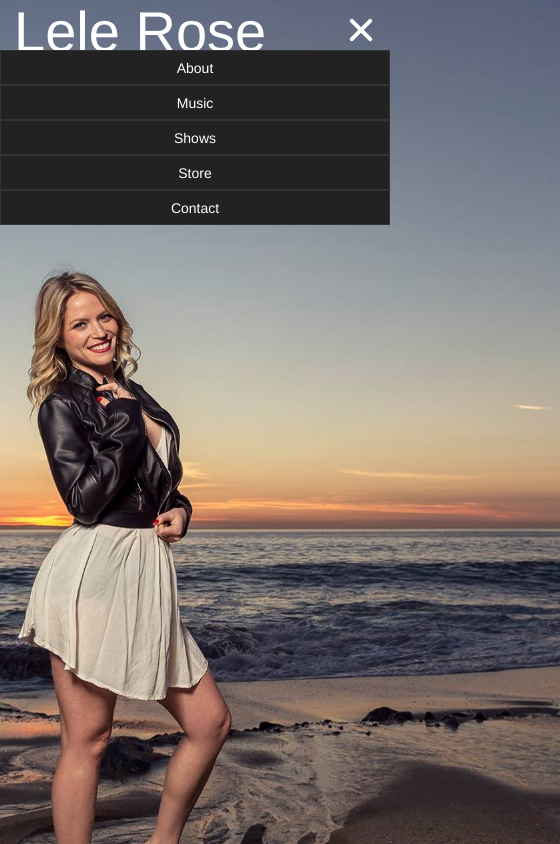
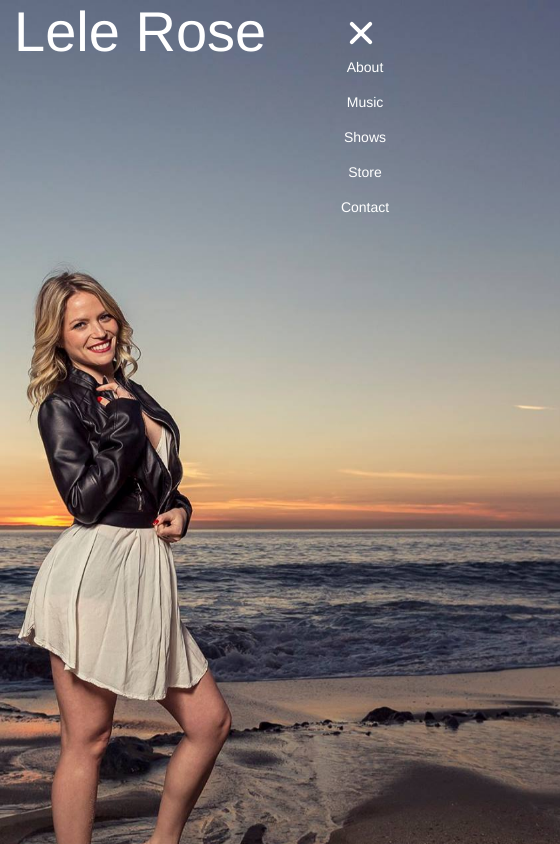
Before and after one commit to AT89/lele, a plain HTML site: page index.html in a window 390 px wide. Both pictures are taken after a click on the label 361 px from the left and 29 px from the top of the page. Shown: the whole page, 560 px wide, since content can reach past the window. Drawn offline with nearby package versions, Linux system fonts and the light colour scheme.

Commit message:
navbar mobile right align

```diff
--- a/css/style.css
+++ b/css/style.css
@@ -9,7 +9,7 @@ img.bg {
   left: 0;
   z-index: -1;
 }
-@media screen and (max-width: 1365px) {
+@media screen and (max-width: 830px) {
   img.bg {
     left: 30%;
     margin-left: -512px;
@@ -53,6 +53,7 @@ img.bg {
   display:none;
   height: 100%;
   width: 30px;
+  margin-top: .5em;
   cursor: pointer;
   flex-direction: column;
   justify-content: center;
@@ -106,7 +107,6 @@ img.bg {
     position: absolute;
     top: 0;
     margin-top: 50px;
-    left: 0;
     flex-direction: column;
     width: 100%;
     justify-content: center;
@@ -127,12 +127,13 @@ img.bg {
   }
 
   #menu-toggle:checked ~ .menu li{
-    border: 1px solid #333;
+    background: transparent;
     height: 2.5em;
     padding: 0.5em;
     transition: height 400ms cubic-bezier(0.23, 1, 0.32, 1);
     z-index: 1;
     opacity: 1;
+    margin-left: 80%;
   }
 
   .menu > li {
```
